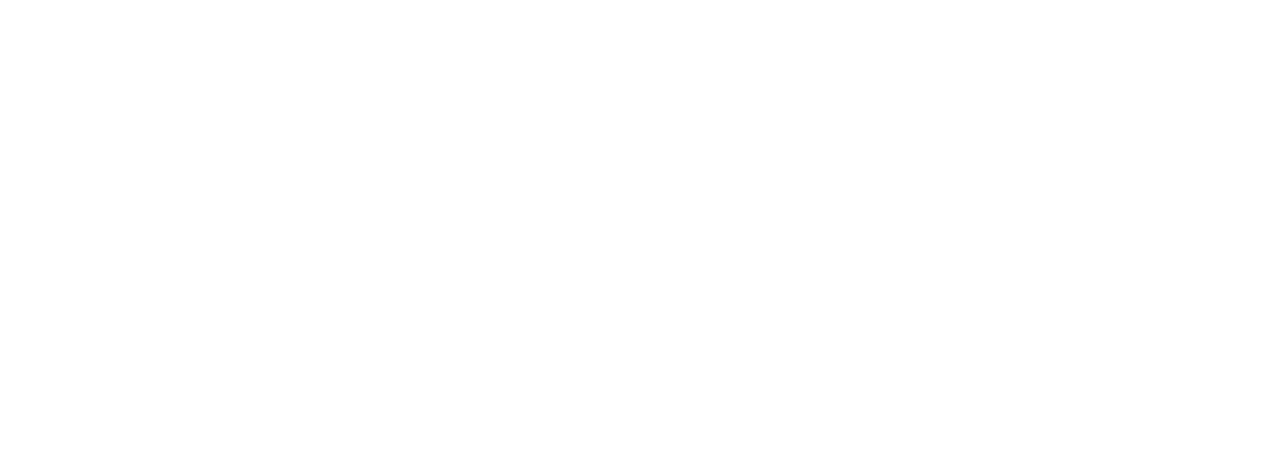
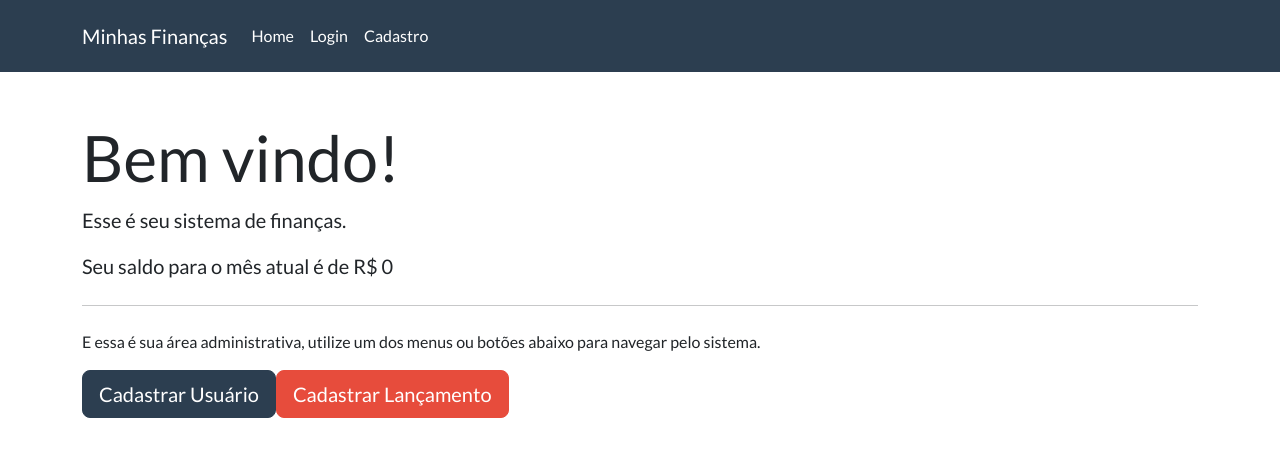
Before and after one commit to jfcbxp/minhas-financas-frontend, a React (Create React App) app: page / in a window 1280 px wide. Before the commit this address had no page. Shown: the top 456 px of the page. Built offline with nearby package versions, Linux system fonts and the light colour scheme.

Commit message:
adicionado view home

```diff
--- a/src/components/navbar.js
+++ b/src/components/navbar.js
@@ -1,11 +1,24 @@
 import React from 'react';
+import NavBarItem from '../components/navbarItem';
 
-function NavBar(props){
+function NavBar(props) {
     return (
-        <div className="form-group">
-        <label htmlFor={props.htmlFor}>{props.label}</label>
-        {props.children}
-    </div>
+        <div className="navbar navbar-expand-lg fixed-top navbar-dark bg-primary">
+            <div className="container">
+                <a href="/" className="navbar-brand">Minhas Finanças</a>
+                <button className="navbar-toggler" type="button" data-toggle="collapse" data-target="#navbarResponsive" aria-controls="navbarResponsive" aria-expanded="false" aria-label="Toggle navigation">
+                    <span className="navbar-toggler-icon"></span>
+                </button>
+                <div className="collapse navbar-collapse" id="navbarResponsive">
+                    <ul className="navbar-nav">
+                         <NavBarItem href="/" label="Home"/>
+                         <NavBarItem href="/login" label="Login"/>
+                         <NavBarItem href="/cadastro-usuario" label="Cadastro"/>
+
+                    </ul>
+                </div>
+            </div>
+        </div>
     )
 }
 
--- /dev/null
+++ b/src/components/navbarItem.js
@@ -0,0 +1,11 @@
+import React from 'react';
+
+function NavBarItem(props) {
+    return (
+        <li className="nav-item">
+            <a className="nav-link" href={props.href}>{props.label}</a>
+        </li>
+    )
+}
+
+export default NavBarItem;
--- a/src/main/App.js
+++ b/src/main/App.js
@@ -1,16 +1,18 @@
 import 'bootswatch/dist/flatly/bootstrap.css'
 import '../custom.css'
 import React from 'react';
-import Login from '../views/login';
-import CadastroUsuario from '../views/cadastroUsuario';
+import NavBar from '../components/navbar';
 import Rotas from './rotas';
 
 class App extends React.Component {
   render() {
     return (
-      <div className="container">
-        <Rotas />
-      </div>
+      <>
+        <NavBar />
+        <div className="container">
+          <Rotas />
+        </div>
+      </>
     )
   }
 }
--- a/src/main/rotas.js
+++ b/src/main/rotas.js
@@ -2,11 +2,13 @@
 import { Routes, Route, BrowserRouter, Link } from "react-router-dom";
 import Login from '../views/login';
 import CadastroUsuario from '../views/cadastroUsuario';
+import Home from '../views/home';
 
 function Rotas() {
     return (
         <BrowserRouter>
             <Routes>
+            <Route path="/" element={<Home />} />
                 <Route path="/login" element={<Login />} />
                 <Route path="/cadastro-usuario" element={<CadastroUsuario />} />
             </Routes>
--- a/src/views/cadastroUsuario.js
+++ b/src/views/cadastroUsuario.js
@@ -1,6 +1,12 @@
 import React from 'react';
 import Card from '../components/card'
 import FormGroup from '../components/form-group'
+import { useNavigate } from 'react-router-dom'
+
+const withNavigate = Component => props => {
+    const navigate = useNavigate();
+    return <Component {...props} navigate={navigate} />;
+  };
 
 class CadastroUsuario extends React.Component {
 
@@ -16,6 +22,12 @@
         console.log('Email', this.state.email)
         console.log('Senha', this.state.senha)
         console.log('senhaRepeticao', this.state.senhaRepeticao)
+    }
+
+    voltar = () => {
+        const navigate = this.props.navigate;
+
+        navigate(-1);
     }
 
     render() {
@@ -43,7 +55,7 @@
                                         value={this.state.senhaRepeticao} onChange={e => this.setState({ senhaRepeticao: e.target.value })} />
                                 </FormGroup>
                                 <button onClick={this.cadastrar} type="button" className="btn btn-success">Salvar</button>
-                                <button onClick={this.cadastrar} type="button" className="btn btn-danger">Voltar</button>
+                                <button onClick={this.voltar} type="button" className="btn btn-danger">Voltar</button>
 
                             </fieldset>
                         </div>
@@ -57,4 +69,4 @@
     }
 }
 
-export default CadastroUsuario
+export default withNavigate ( CadastroUsuario )
--- /dev/null
+++ b/src/views/home.js
@@ -0,0 +1,33 @@
+import React from 'react';
+import { useNavigate } from 'react-router-dom'
+
+const withNavigate = Component => props => {
+    const navigate = useNavigate();
+    return <Component {...props} navigate={navigate} />;
+};
+
+class Home extends React.Component {
+
+    state = {
+        saldo: 0
+    }
+
+    render() {
+        return (
+            <div className="jumbotron">
+                <h1 className="display-3">Bem vindo!</h1>
+                <p className="lead">Esse é seu sistema de finanças.</p>
+                <p className="lead">Seu saldo para o mês atual é de R$ {this.state.saldo}</p>
+                <hr className="my-4" />
+                <p>E essa é sua área administrativa, utilize um dos menus ou botões abaixo para navegar pelo sistema.</p>
+                <p className="lead">
+                    <a className="btn btn-primary btn-lg" href="/cadastro-usuario" role="button"><i className="fa fa-users"></i>  Cadastrar Usuário</a>
+                    <a className="btn btn-danger btn-lg" href="https://bootswatch.com/flatly/#" role="button"><i className="fa fa-users"></i>  Cadastrar Lançamento</a>
+                </p>
+            </div>
+
+        )
+    }
+}
+
+export default withNavigate(Home)
--- a/src/views/login.js
+++ b/src/views/login.js
@@ -1,6 +1,12 @@
 import React from 'react';
 import Card from '../components/card'
 import FormGroup from '../components/form-group'
+import { useNavigate } from 'react-router-dom'
+
+const withNavigate = Component => props => {
+    const navigate = useNavigate();
+    return <Component {...props} navigate={navigate} />;
+  };
 
 class Login extends React.Component {
 
@@ -12,6 +18,12 @@
     entrar = () => {
         console.log('Email', this.state.email)
         console.log('Senha', this.state.senha)
+    }
+
+    prepareCadastrar = () => {
+        const navigate = this.props.navigate;
+
+        navigate('/cadastro-usuario');
     }
 
     render() {
@@ -33,7 +45,7 @@
                                                     className="form-control" id="exampleInputPassword1" aria-describedby="emailHelp" placeholder="Digite a senha" />
                                             </FormGroup>
                                             <button onClick={this.entrar} type="button" className="btn btn-success">Entrar</button>
-                                            <button onClick={this.entrar} type="button" className="btn btn-danger">Cadastrar</button>
+                                            <button onClick={this.prepareCadastrar} type="button" className="btn btn-danger">Cadastrar</button>
 
                                         </fieldset>
                                     </div>
@@ -50,4 +62,4 @@
     }
 }
 
-export default Login;
+export default withNavigate (Login );
```
